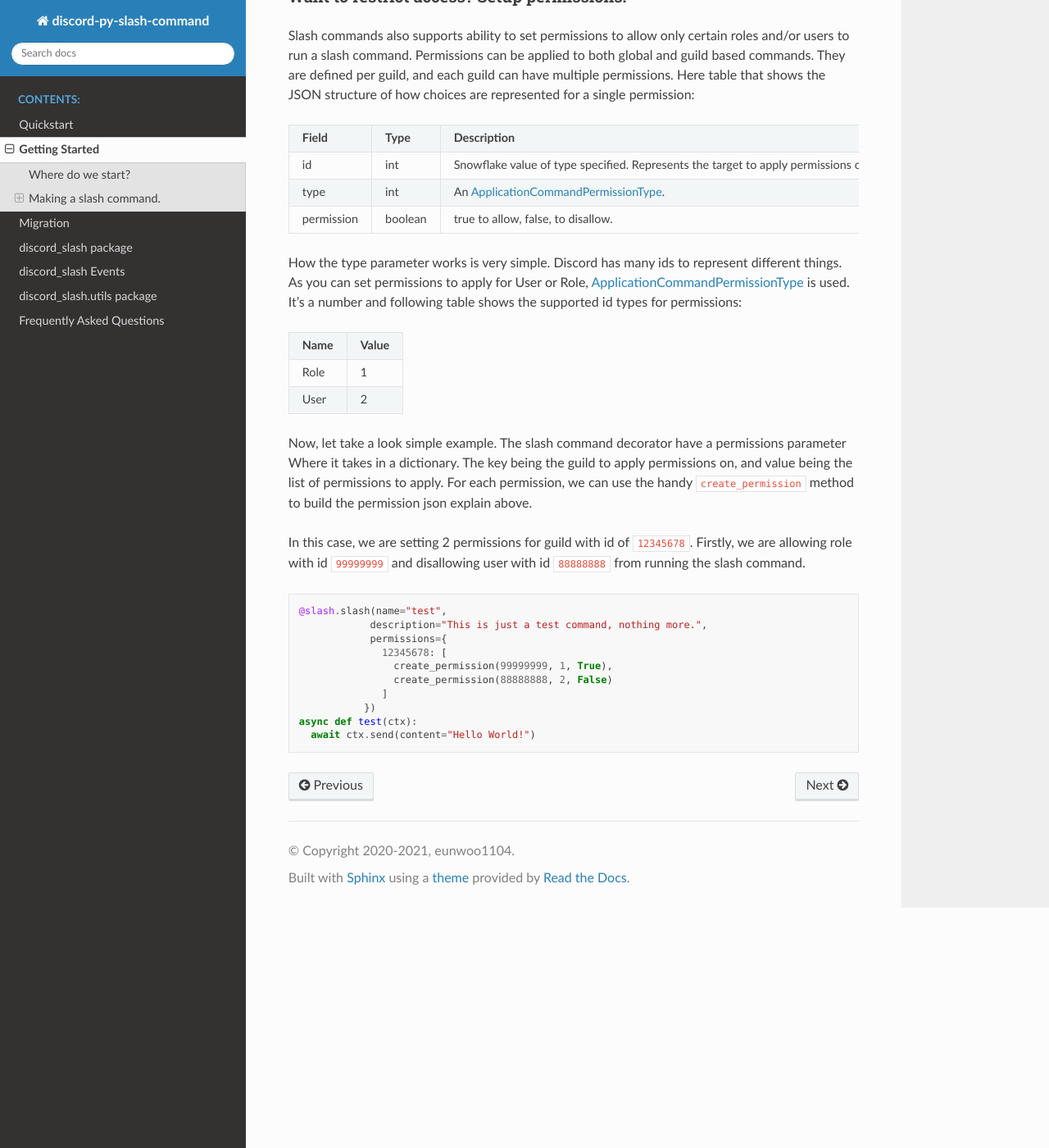
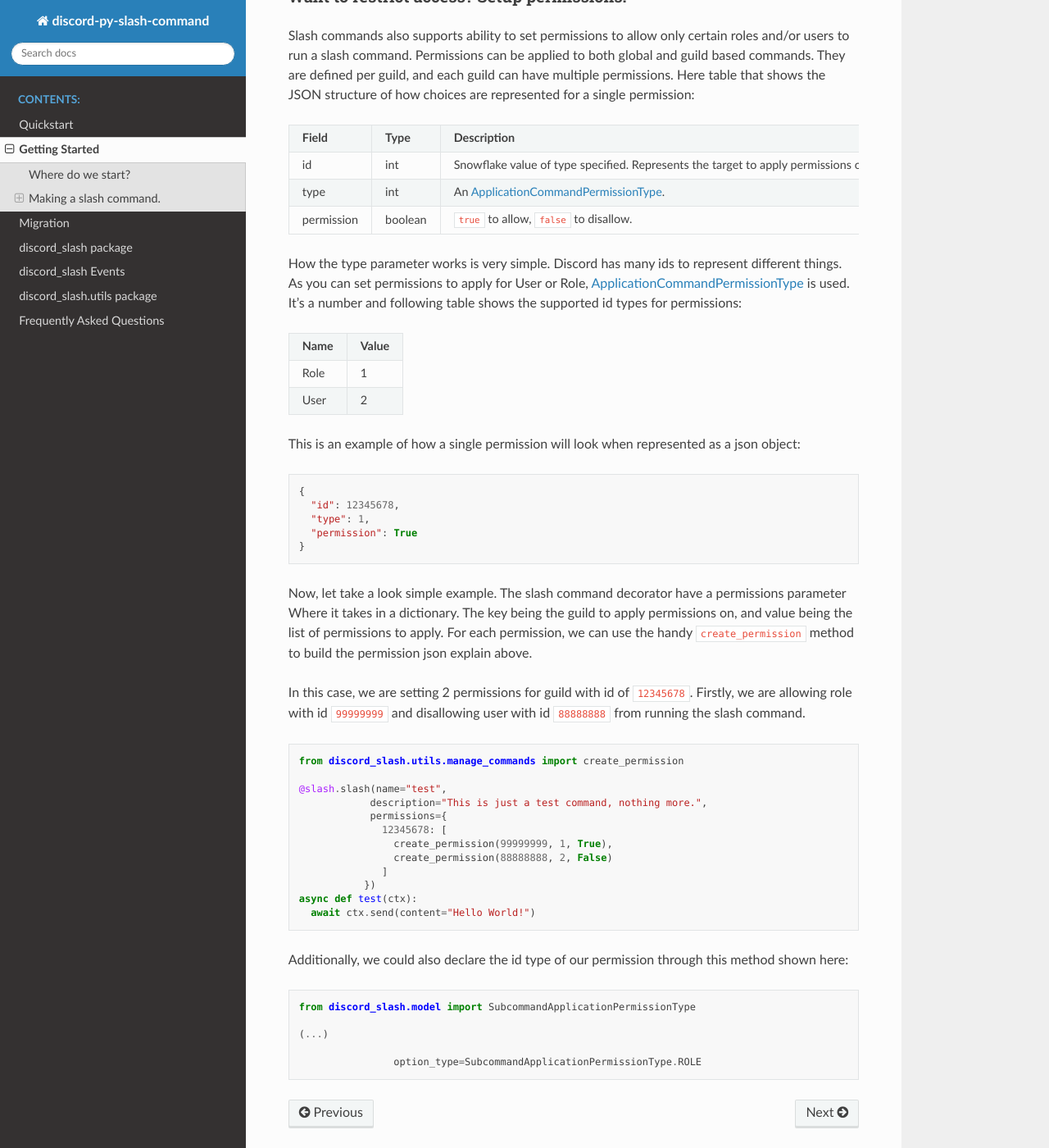
Before and after one commit to interactions-py/interactions.py, a Sphinx documentation site: the page built from docs/gettingstarted.rst, in a window 1280 px wide and 1400 px high, scrolled down 4399 px. Shown: the whole window at 82% size. Built offline with Sphinx 7.4.7 and the Read the Docs theme 2.0.0, drawn with Linux system fonts in a browser that asks for light colours.

Commit message:
Updated docs as per suggestion.

```diff
--- a/docs/gettingstarted.rst
+++ b/docs/gettingstarted.rst
@@ -244,7 +244,7 @@ structure of how choices are represented for a single permission:
 +-------------+--------------------------------------------+-----------------------------------------------------------------------------------------------------+
 | type        | int                                        | An `ApplicationCommandPermissionType`_.                                                             |
 +-------------+--------------------------------------------+-----------------------------------------------------------------------------------------------------+
-| permission  | boolean                                    | true to allow, false, to disallow.                                                                  |
+| permission  | boolean                                    | ``true`` to allow, ``false`` to disallow.                                                           |
 +-------------+--------------------------------------------+-----------------------------------------------------------------------------------------------------+
 
 How the type parameter works is very simple. Discord has many ids to represent different things. As you can
@@ -259,6 +259,16 @@ following table shows the supported id types for permissions:
 | User              | 2         |
 +-------------------+-----------+
 
+This is an example of how a single permission will look when represented as a json object:
+
+.. code-block:: python
+
+  {
+    "id": 12345678,
+    "type": 1,
+    "permission": True
+  }
+
 Now, let take a look simple example. The slash command decorator have a permissions parameter Where
 it takes in a dictionary. The key being the guild to apply permissions on, and value being the list
 of permissions to apply. For each permission, we can use the handy ``create_permission`` method to
@@ -268,6 +278,8 @@ In this case, we are setting 2 permissions for guild with id of ``12345678``. Fi
 role with id ``99999999`` and disallowing user with id ``88888888`` from running the slash command.
 
 .. code-block:: python
+
+  from discord_slash.utils.manage_commands import create_permission
 
   @slash.slash(name="test",
               description="This is just a test command, nothing more.",
@@ -280,6 +292,16 @@ role with id ``99999999`` and disallowing user with id ``88888888`` from running
   async def test(ctx):
     await ctx.send(content="Hello World!")
 
+Additionally, we could also declare the id type of our permission through this method shown here:
+
+.. code-block:: python
+
+  from discord_slash.model import SubcommandApplicationPermissionType
+
+  (...)
+
+                  option_type=SubcommandApplicationPermissionType.ROLE
+
 .. _quickstart: https://discord-py-slash-command.readthedocs.io/en/latest/quickstart.html
 .. _ApplicationCommandOptionType: https://discord.com/developers/docs/interactions/slash-commands#applicationcommandoptiontype
 .. _ApplicationCommandOptionChoice: https://discord.com/developers/docs/interactions/slash-commands#applicationcommandoptionchoice
```
